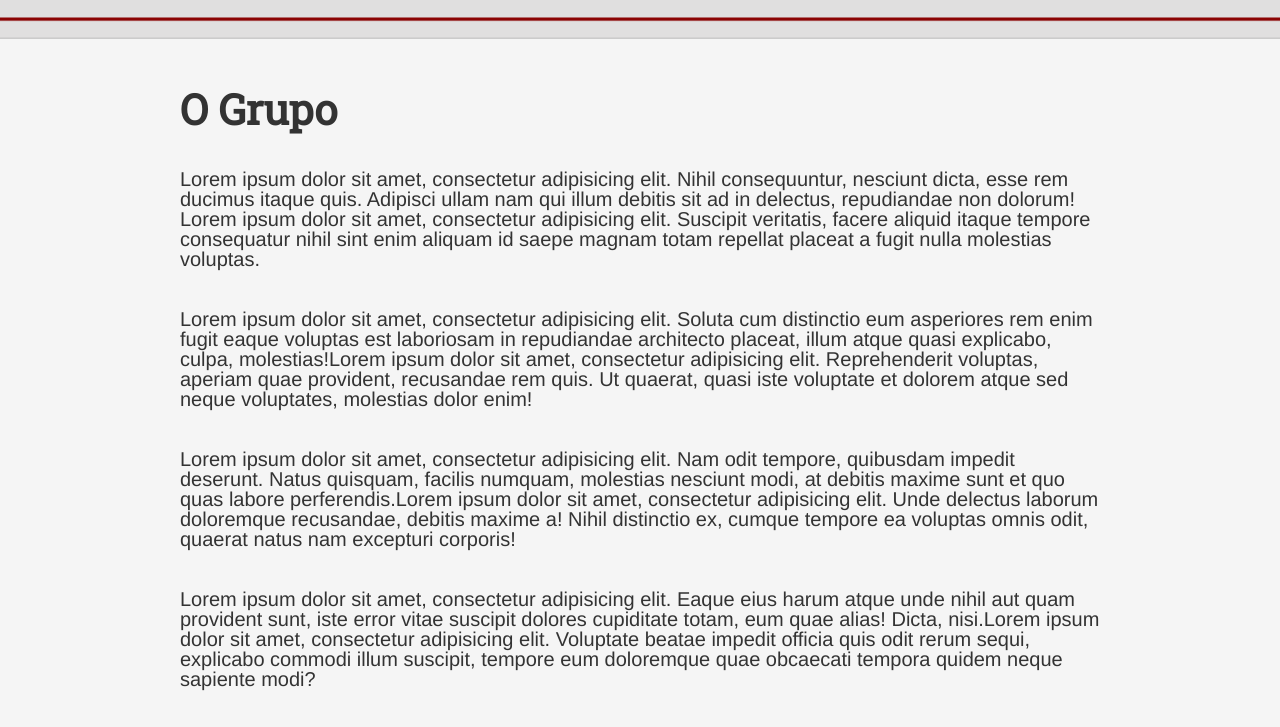
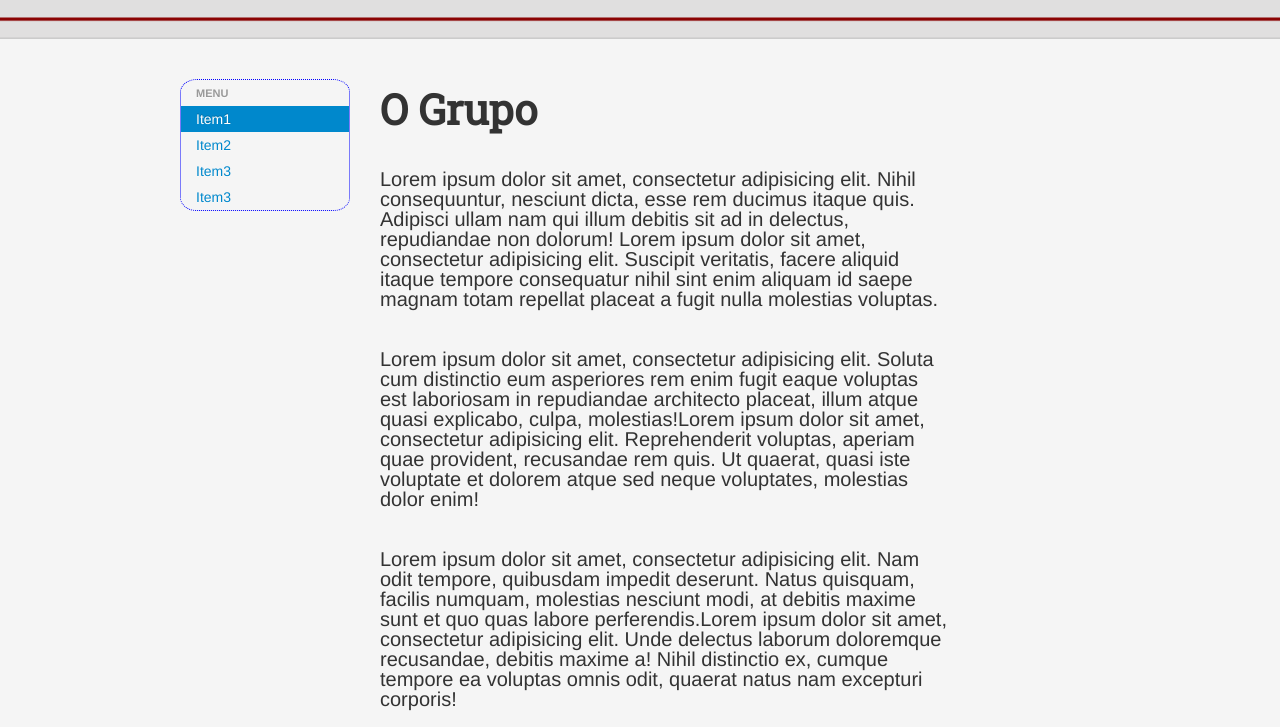
Before and after one commit to marceloagmelo/marceloagmelo.github.io, a plain HTML site: page index.html in a window 1280 px wide. Shown: the part 581-1308 px from the top of the page. Drawn offline with Linux system fonts and the light colour scheme.

Commit message:
side menu

```diff
--- a/index.html
+++ b/index.html
@@ -64,13 +64,27 @@
       </section>
 
       <section id="grupo" class="module content">
-        <div class="container conteudo">
-        <h2>O Grupo</h2>
+	<div class="container">
+        <div class="row conteudo">
+
+	<ul class="nav nav-list span2" style="border: dotted 1px blue; border-radius: 10%;">
+  		<li class="nav-header">Menu</li>
+  		<li class="active"><a href="#">Item1</a></li>
+  		<li><a href="#">Item2</a></li>
+		<li><a href="#">Item3</a></li>
+		<li><a href="#">Item3</a></li>
+	</ul>
+
+
+	<div class="span6">
+	<h2>O Grupo</h2>
           <p>Lorem ipsum dolor sit amet, consectetur adipisicing elit. Nihil consequuntur, nesciunt dicta, esse rem ducimus itaque quis. Adipisci ullam nam qui illum debitis sit ad in delectus, repudiandae non dolorum! Lorem ipsum dolor sit amet, consectetur adipisicing elit. Suscipit veritatis, facere aliquid itaque tempore consequatur nihil sint enim aliquam id saepe magnam totam repellat placeat a fugit nulla molestias voluptas.</p>
           <p>Lorem ipsum dolor sit amet, consectetur adipisicing elit. Soluta cum distinctio eum asperiores rem enim fugit eaque voluptas est laboriosam in repudiandae architecto placeat, illum atque quasi explicabo, culpa, molestias!Lorem ipsum dolor sit amet, consectetur adipisicing elit. Reprehenderit voluptas, aperiam quae provident, recusandae rem quis. Ut quaerat, quasi iste voluptate et dolorem atque sed neque voluptates, molestias dolor enim!</p>
           <p>Lorem ipsum dolor sit amet, consectetur adipisicing elit. Nam odit tempore, quibusdam impedit deserunt. Natus quisquam, facilis numquam, molestias nesciunt modi, at debitis maxime sunt et quo quas labore perferendis.Lorem ipsum dolor sit amet, consectetur adipisicing elit. Unde delectus laborum doloremque recusandae, debitis maxime a! Nihil distinctio ex, cumque tempore ea voluptas omnis odit, quaerat natus nam excepturi corporis!</p>
           <p>Lorem ipsum dolor sit amet, consectetur adipisicing elit. Eaque eius harum atque unde nihil aut quam provident sunt, iste error vitae suscipit dolores cupiditate totam, eum quae alias! Dicta, nisi.Lorem ipsum dolor sit amet, consectetur adipisicing elit. Voluptate beatae impedit officia quis odit rerum sequi, explicabo commodi illum suscipit, tempore eum doloremque quae obcaecati tempora quidem neque sapiente modi?</p>
         </div>
+	</div>
+	</div>
       </section>
 
       <section class="module parallax parallax-2">
@@ -206,8 +220,13 @@
 
       <section id="elearning" class="module content parallax parallax-3">
         <div class="container conteudo-parallax">
+
         <h2>E-Learning</h2>
-          <p>Lorem ipsum dolor sit amet, consectetur adipisicing elit. Nihil consequuntur, nesciunt dicta, esse rem ducimus itaque quis. Adipisci ullam nam qui illum debitis sit ad in delectus, repudiandae non dolorum! Lorem ipsum dolor sit amet, consectetur adipisicing elit. Suscipit veritatis, facere aliquid itaque tempore consequatur nihil sint enim aliquam id saepe magnam totam repellat placeat a fugit nulla molestias voluptas.</p>
+          <p>
+	<div style="float:left;">
+		<p>Lorem ipsum dolor sit amet, consectetur adipisicing elit. Nihil consequuntur, nesciunt dicta, esse rem ducimus itaque quis. Adipisci ullam nam qui illum debitis sit ad in delectus, repudiandae non dolorum! Lorem ipsum dolor sit amet, consectetur adipisicing elit. Suscipit veritatis, facere aliquid itaque tempore consequatur nihil sint enim aliquam id saepe magnam totam repellat placeat a fugit nulla molestias voluptas.</p>
+	</div>
+		Lorem ipsum dolor sit amet, consectetur adipisicing elit. Nihil consequuntur, nesciunt dicta, esse rem ducimus itaque quis. Adipisci ullam nam qui illum debitis sit ad in delectus, repudiandae non dolorum! Lorem ipsum dolor sit amet, consectetur adipisicing elit. Suscipit veritatis, facere aliquid itaque tempore consequatur nihil sint enim aliquam id saepe magnam totam repellat placeat a fugit nulla molestias voluptas.</p>
           <p>Lorem ipsum dolor sit amet, consectetur adipisicing elit. Soluta cum distinctio eum asperiores rem enim fugit eaque voluptas est laboriosam in repudiandae architecto placeat, illum atque quasi explicabo, culpa, molestias!Lorem ipsum dolor sit amet, consectetur adipisicing elit. Reprehenderit voluptas, aperiam quae provident, recusandae rem quis. Ut quaerat, quasi iste voluptate et dolorem atque sed neque voluptates, molestias dolor enim!</p>
           <p>Lorem ipsum dolor sit amet, consectetur adipisicing elit. Nam odit tempore, quibusdam impedit deserunt. Natus quisquam, facilis numquam, molestias nesciunt modi, at debitis maxime sunt et quo quas labore perferendis.Lorem ipsum dolor sit amet, consectetur adipisicing elit. Unde delectus laborum doloremque recusandae, debitis maxime a! Nihil distinctio ex, cumque tempore ea voluptas omnis odit, quaerat natus nam excepturi corporis!</p>
           <p>Lorem ipsum dolor sit amet, consectetur adipisicing elit. Eaque eius harum atque unde nihil aut quam provident sunt, iste error vitae suscipit dolores cupiditate totam, eum quae alias! Dicta, nisi.Lorem ipsum dolor sit amet, consectetur adipisicing elit. Voluptate beatae impedit officia quis odit rerum sequi, explicabo commodi illum suscipit, tempore eum doloremque quae obcaecati tempora quidem neque sapiente modi?</p>
```
